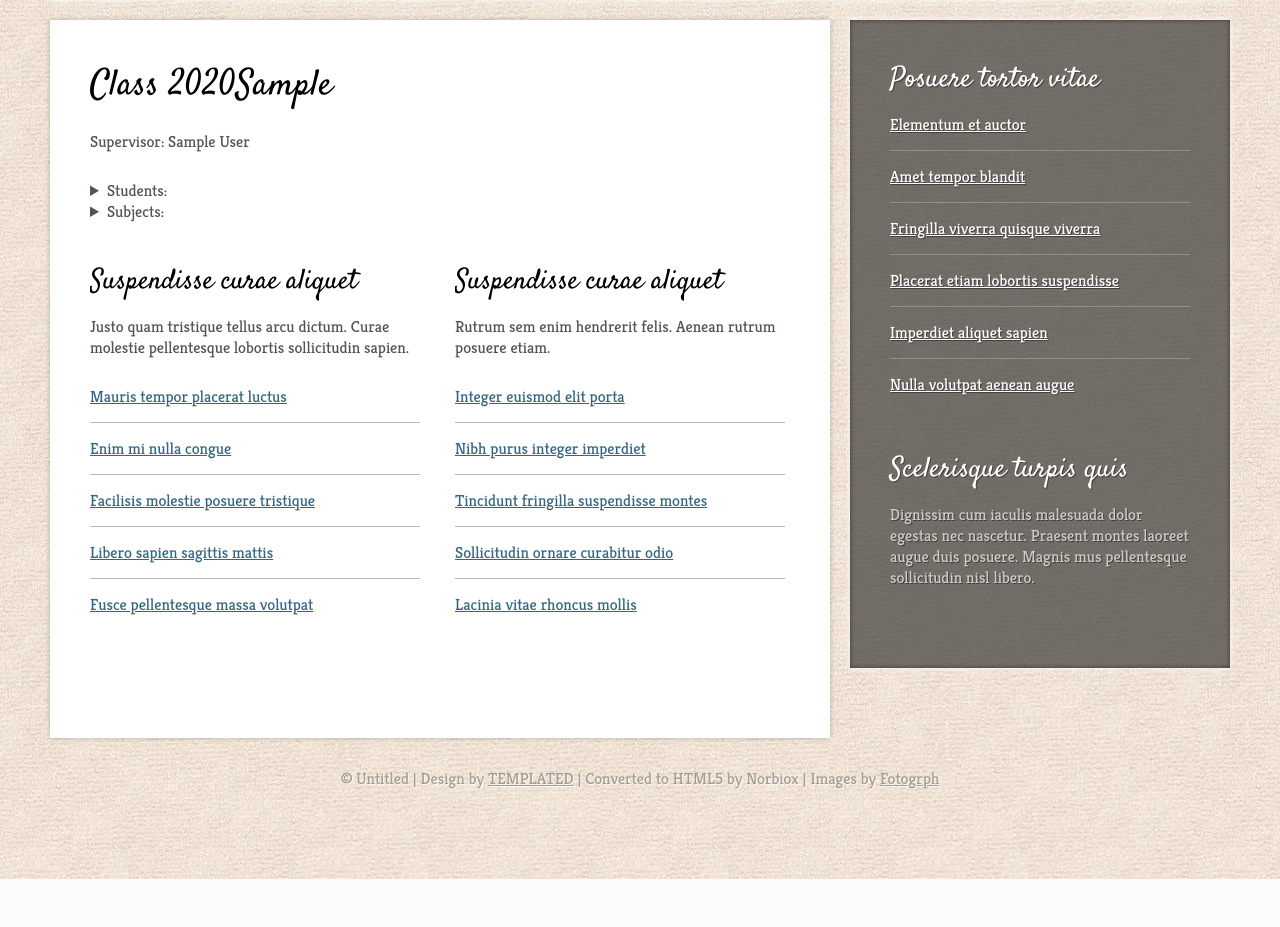
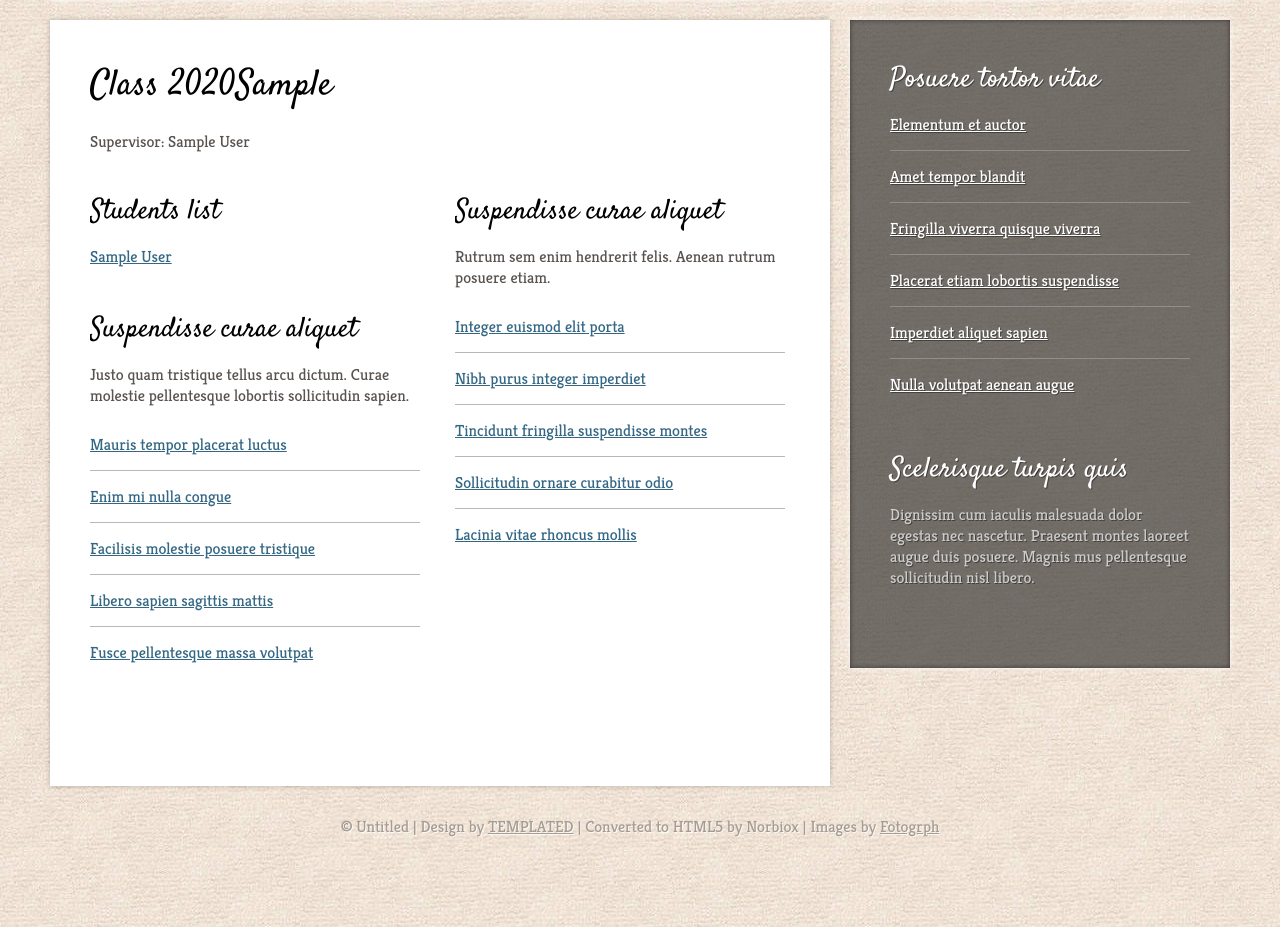
Before and after one commit to Norbiox/eschool, a Django app: a page that uses schoolregister/templates/schoolregister/base.html in a window 1280 px wide. Shown: the part 185-1112 px from the top of the page. Before the commit the page ends 1064 px from the top, so only its background shows below. Run offline with Django 3.2, Linux system fonts and the light colour scheme; a user stored in the database is signed in; tables that the repository leaves empty hold one stand-in row (values such as "Sample post").

Commit message:
student.get_full_name changed to student.full_name

```diff
--- a/schoolregister/admin.py
+++ b/schoolregister/admin.py
@@ -9,7 +9,7 @@ admin.site.register([Grade, Lesson, Note, Presence, Rate, Subject, Taught])
 
 
 class StudentAdmin(admin.ModelAdmin):
-    list_display = ('get_full_name', 'group', 'email')
+    list_display = ('full_name', 'group', 'email')
     list_filter = ('group',)
 
 
--- a/schoolregister/models.py
+++ b/schoolregister/models.py
@@ -64,7 +64,7 @@ class Teacher(models.Model):
         return self.user.first_name
 
     def last_name(self):
-        return self.user.second_name
+        return self.user.last_name
 
 
 class Group(models.Model):
@@ -119,7 +119,7 @@ class Student(models.Model):
     def __repr__(self):
         return ' '.join([Student, self.user.first_name, self.user.last_name, ',', self.group])
 
-    def get_full_name(self):
+    def full_name(self):
         return ' '.join([self.user.first_name, self.user.last_name])
         name.short_description = 'Student'
 
@@ -130,7 +130,7 @@ class Student(models.Model):
         return self.user.first_name
 
     def last_name(self):
-        return self.user.second_name
+        return self.user.last_name
 
 
 class Rate(models.Model):
--- a/schoolregister/templates/schoolregister/base.html
+++ b/schoolregister/templates/schoolregister/base.html
@@ -35,6 +35,7 @@ Released   : 20120710
 						{% block content %}{% endblock %}
 					</div>
 					<div id="col1" class="post">
+						{% block left-column %}{% endblock %}
 						<h3>Suspendisse curae aliquet</h3>
 						<p>
 							Justo quam tristique tellus arcu dictum. Curae molestie pellentesque lobortis sollicitudin sapien.
--- a/schoolregister/templates/schoolregister/group_details.html
+++ b/schoolregister/templates/schoolregister/group_details.html
@@ -1,20 +1,28 @@
 {% extends "schoolregister/base.html" %}
 
-{% block title %}Class {{group.abbrev}}{% endblock %}
+{% block title %}Schoolregister:class {{ group.abbrev }}{% endblock %}
 
 {% block content %}
 <h2>Class {{ group.abbrev }}</h2>
 <p>Supervisor: {{ group.supervisor }}</p>
-<details>
-    <summary>
-        Students:
-    </summary>
-    <ol>
-        {% for student in group.student_set.all %}
-        <li><a href="{% url 'schoolregister:student_details' student.pk %}">{{ student }}</a></li>
-        {% endfor %}
-    </ol>
-</details>
+{% endblock %}
+
+{% block left-column %}
+    <h3>Students list</h3>
+    <ul class="list">
+      {% for student in group.student_set.all %}
+        {% if forloop.first %}
+        <li class="first"><a href="{% url 'schoolregister:student_details' student.id %}">{{ student.first_name }} {{ student.last_name }}</a></li>
+        {% elif forloop.last %}
+        <li class="lasr"><a href="{% url 'schoolregister:student_details' student.id %}">{{ student.first_name }} {{ student.last_name }}</a></li>
+        {% else %}
+        <li><a href="{% url 'schoolregister:student_details' student.id %}">{{ student.first_name }} {{ student.last_name }}</a></li>
+        {% endif %}
+      {% endfor %}
+    </ul>
+{% endblock %}
+
+{% block right-column %}
 <details>
     <summary>
         Subjects:
```
